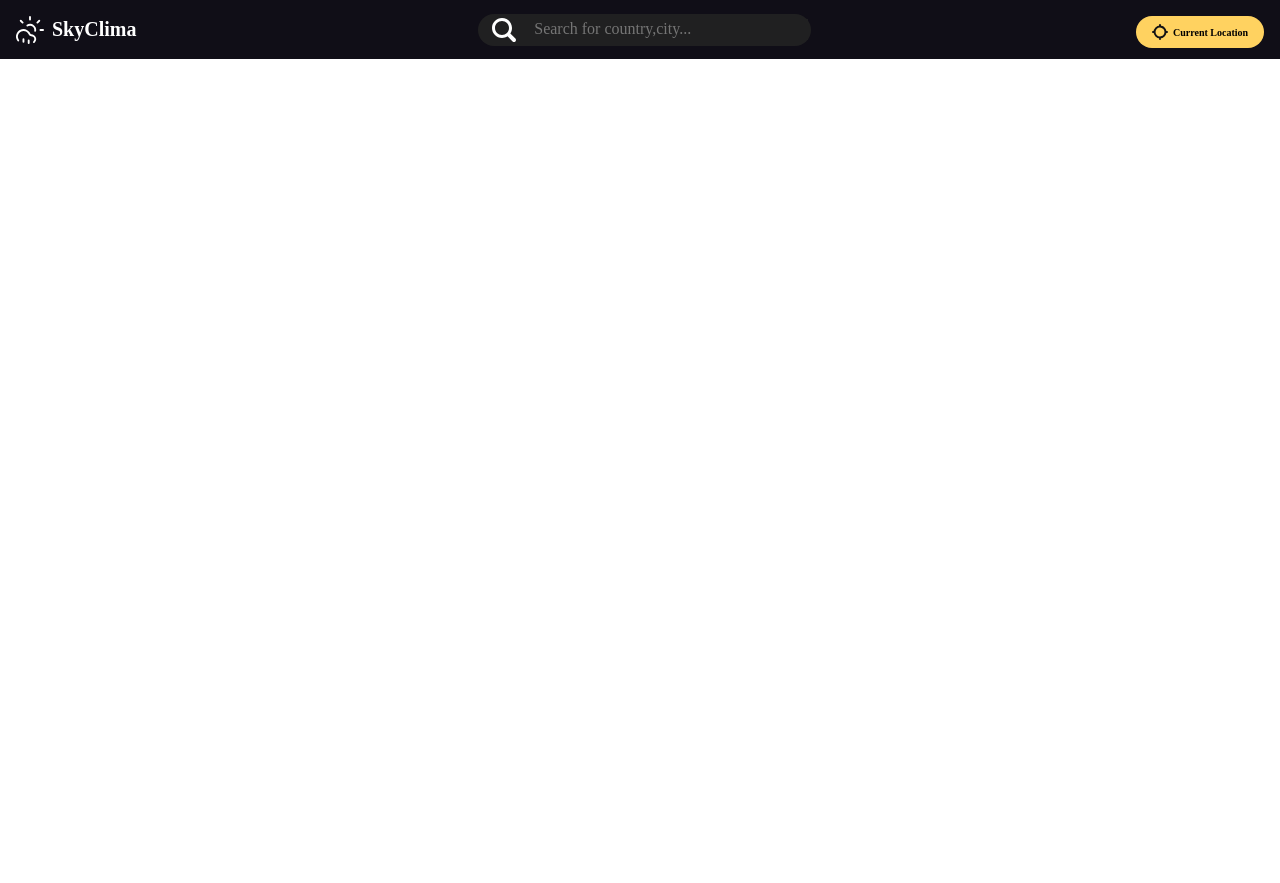
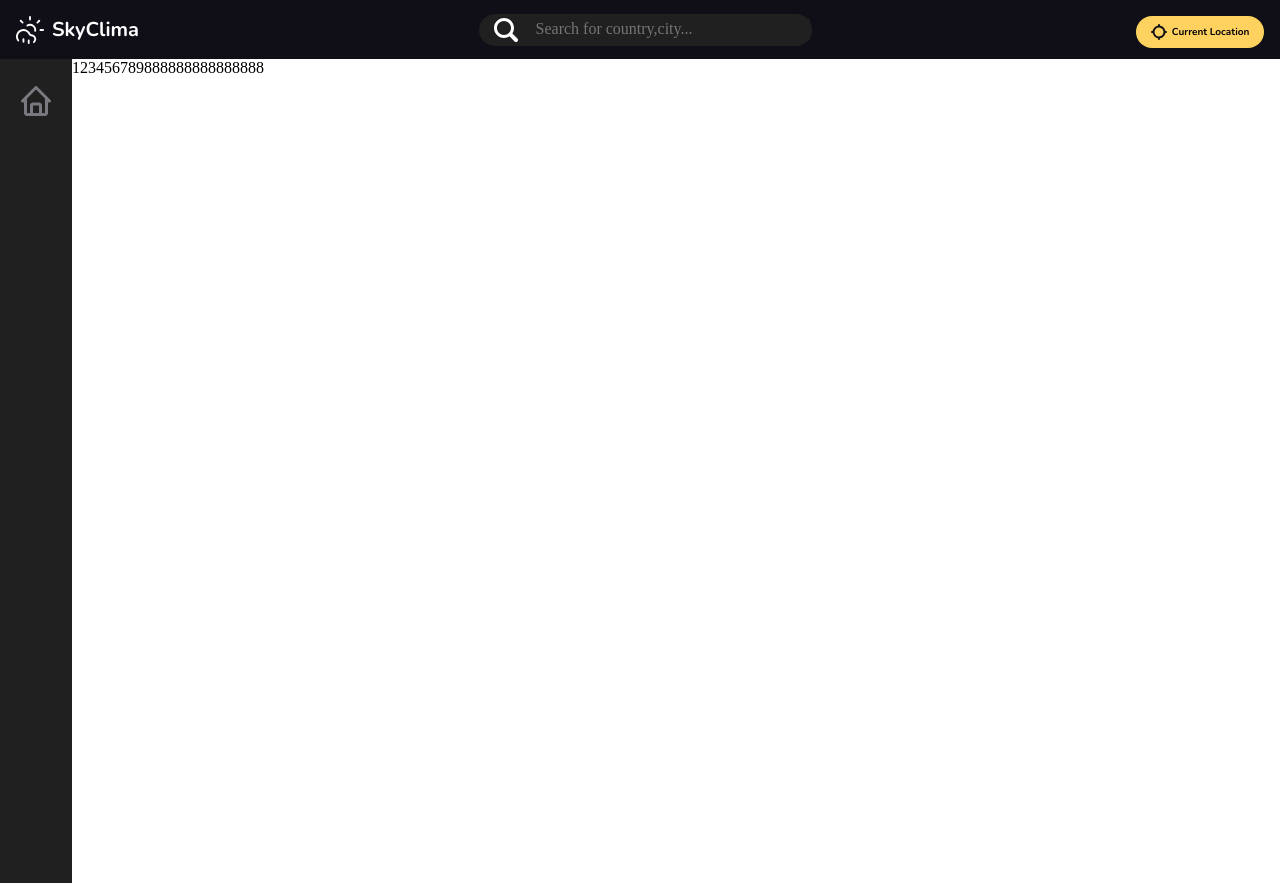
Before and after one commit to wanyewei/sky-clima, a React (Create React App) app: page /home in a window 1280 px wide. Before the commit the page ends 800 px from the top, so only its background shows below. Built offline with nearby package versions, Linux system fonts and the light colour scheme.

Commit message:
finish SideMenu and header css

```diff
--- a/public/index.html
+++ b/public/index.html
@@ -13,6 +13,10 @@
     <!-- 初始化css -->
     <link rel="stylesheet" href="https://cdnjs.cloudflare.com/ajax/libs/normalize/8.0.1/normalize.min.css" integrity="sha512-NhSC1YmyruXifcj/KFRWoC561YpHpc5Jtzgvbuzx5VozKpWvQ+4nXhPdFgmx8xqexRcpAglTj9sIBWINXa8x5w==" crossorigin="anonymous" referrerpolicy="no-referrer" />
 
+    <!-- font-famaily -->
+    <link rel="preconnect" href="https://fonts.googleapis.com">
+    <link rel="preconnect" href="https://fonts.gstatic.com" crossorigin>
+    <link href="https://fonts.googleapis.com/css2?family=Baloo+2&family=Nunito:wght@500;600;700&display=swap" rel="stylesheet">
     <title>SkyClima</title>
   </head>
   <body>
--- a/src/App.js
+++ b/src/App.js
@@ -2,14 +2,6 @@ import React from "react";
 
 import { BrowserRouter, Routes, Route, Navigate } from "react-router-dom";
 import Homepage from "./Homepage";
-
-const theme = {
-  primary: "#FFD260",
-  textMain: "#FFF",
-  textSecondary: "#7B7980",
-  backgroundColor: "#100E17",
-  backgroundSurface: "#7B7980",
-};
 
 const App = () => {
   return (
--- a/src/Homepage.js
+++ b/src/Homepage.js
@@ -1,14 +1,12 @@
 import React from "react";
 import styled, { ThemeProvider } from "styled-components";
 import { theme } from "./props/Theme";
-import { Header } from "./components/layout/Header";
+import DefaultLout from "./components/layout/DefaultLout";
 
 const Homepage = () => {
   return (
     <ThemeProvider theme={theme}>
-      <div>
-        <Header />
-      </div>
+      <DefaultLout>123456789888888888888888</DefaultLout>
     </ThemeProvider>
   );
 };
--- /dev/null
+++ b/src/components/layout/DefaultLout.js
@@ -0,0 +1,22 @@
+import React from "react";
+import { Header } from "./Header";
+import styled from "styled-components";
+import SideMenus from "./SideMenus";
+
+const StyledWrapper = styled.div`
+  display: flex;
+`;
+
+const DefaultLout = ({ children }) => {
+  return (
+    <div>
+      <Header />
+      <StyledWrapper>
+        <SideMenus />
+        {children}
+      </StyledWrapper>
+    </div>
+  );
+};
+
+export default DefaultLout;
--- a/src/components/layout/Header.js
+++ b/src/components/layout/Header.js
@@ -5,9 +5,12 @@ import Search from "../header/Search";
 import CurrentLocation from "../header/CurrentLocation";
 
 const StyledHeader = styled.header`
+  position: sticky;
+  top: 0;
   display: flex;
   width: 100%;
   height: 3.7rem;
+  z-index: 1;
   background-color: ${(props) => props.theme.color.backgroundColor};
 `;
 
@@ -28,11 +31,14 @@ const StyledLogol = styled.div`
     margin-right: 0.5rem;
     margin-left: 1rem;
   }
+
+  @media (max-width: 995px) {
+  }
 `;
 
-export const Header = () => {
+export const Header = ({ fixHeader }) => {
   return (
-    <StyledHeader>
+    <StyledHeader fixed={fixHeader}>
       <StyledLogol>
         <LogoIcon />
         <p>SkyClima</p>
--- /dev/null
+++ b/src/components/layout/SideMenus.js
@@ -0,0 +1,43 @@
+import React from "react";
+import styled from "styled-components";
+import { ReactComponent as HomeIcon } from "../../images/Home.svg";
+
+const StyledWrapper = styled.div`
+  position: sticky;
+  display: inline-flex;
+  justify-content: center;
+  height: 100vh;
+  width: 4.5rem;
+  padding-top: 1.5rem;
+  background-color: ${(props) => props.theme.color.backgroundSurface};
+  svg {
+    position: fixed;
+    width: 2.25rem;
+    height: 2.25rem;
+  }
+
+  @media (max-width: 996px) {
+    position: fixed;
+    bottom: 0;
+    display: flex;
+    justify-content: center;
+    width: 100vw;
+    height: 4rem;
+    padding-top: 1.5rem;
+    svg {
+      position: fixed;
+      width: 1.458rem;
+      height: 1.458rem;
+    }
+  }
+`;
+
+const SideMenus = () => {
+  return (
+    <StyledWrapper>
+      <HomeIcon />
+    </StyledWrapper>
+  );
+};
+
+export default SideMenus;
--- a/src/props/Theme.js
+++ b/src/props/Theme.js
@@ -8,13 +8,17 @@ export const theme = {
   },
   typography: {
     // font-size
+    phoneHeading: "1rem",
     heading: "1.25rem",
     title1: "0.75rem",
+
     // font-weight
     weightTitle: 700,
     weightRegular: 600,
+
     // font-family
     fontFamily: "Nunito",
+
     // font-styled
     fontStyled: "normal",
   },
```
Also changed, not shown: src/images/Home.svg (added).
